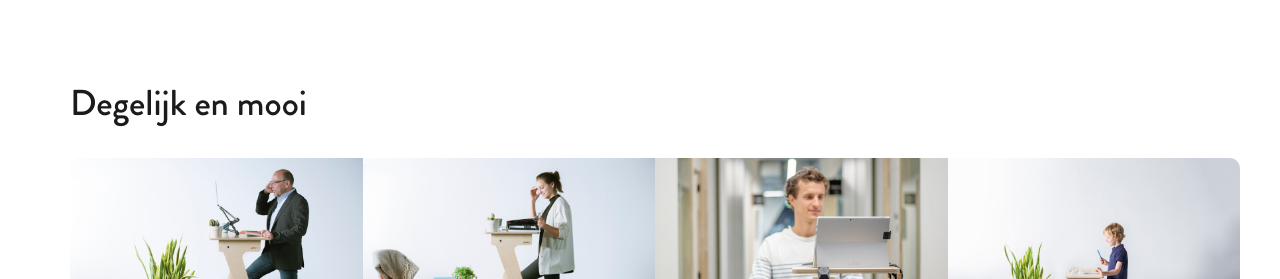
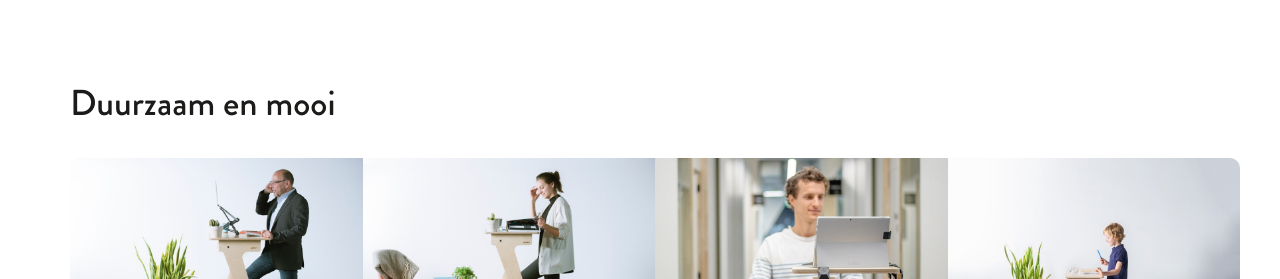
Before and after one commit to samuelrieder/jaswig.github.io, a Jekyll site: the page built from stabureau-degelijk-en-mooi.html, in a window 1280 px wide. Shown: the part 245-524 px from the top of the page. Built offline with Jekyll 4.4.1, drawn with Linux system fonts in a browser that asks for light colours; nearby versions of some CDN libraries.

Commit message:
Update stabureau-degelijk-en-mooi.html

```diff
--- a/stabureau-degelijk-en-mooi.html
+++ b/stabureau-degelijk-en-mooi.html
@@ -1,8 +1,8 @@
 ---
 layout: default
-title: Stabureau degelijk en mooi | Jaswig
+title: Stabureau duurzaam en mooi | Jaswig
 sitemap: false
-permalink: /stabureau-degelijk-en-mooi/
+permalink: /stabureau-duurzaam-en-mooi/
 prod_qos: true
 ---
 
@@ -11,7 +11,7 @@ prod_qos: true
     <div class="row">
       <div class="col-xs-12">
         <h1 class="large fix_padding_store">Stabureau</h1>
-        <h2 class="large fix_padding_store">Degelijk en mooi</h2><br><br>
+        <h2 class="large fix_padding_store">Duurzaam en mooi</h2><br><br>
       </div>
       <div class="col-xs-12">
         <div class="container">
```
